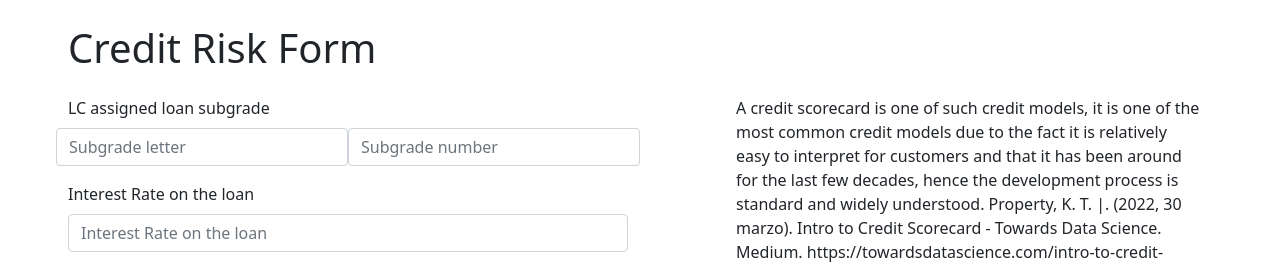
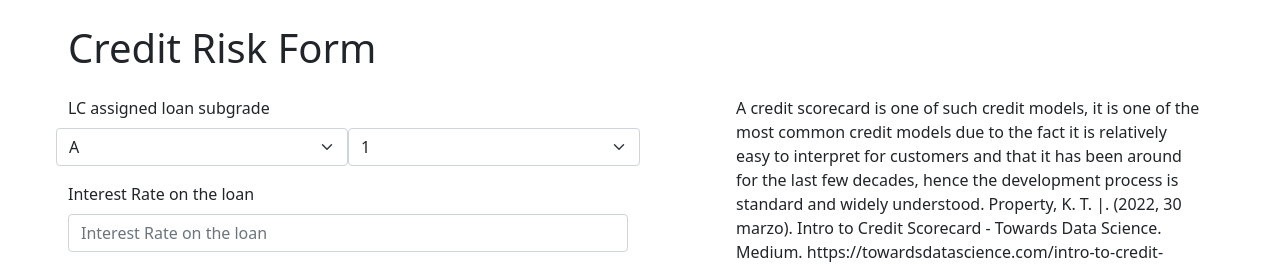
Before and after one commit to darwinhc/credit-risk-model.nextjs.UI, a Next.js app: page / in a window 1280 px wide. Shown: the top 264 px of the page. Built offline with nearby package versions, Linux system fonts and the light colour scheme.

Commit message:
New feature selectable

```diff
--- a/src/components/child.js
+++ b/src/components/child.js
@@ -2,21 +2,26 @@ import axios from "axios";
 import { useState } from "react";
 import { Form, Button } from "react-bootstrap";
 
+const limits = {
+    int_rate: [0, 100],
+    out_prncp: [-1000, 100000],
+    sub_grade_2: [1, 5]
+}
+
 const Child = ({ setPrediction }) => {
     const [values, setValues_] = useState({
-        sub_grade_1: "",
-        sub_grade_2: "",
+        sub_grade_1: "A",
+        sub_grade_2: 1,
         int_rate: "",
         out_prncp: ""
     });
     const setValue = (key, value) => setValues_({ ...values, [key]: value });
     const predict = async () => {
+
         let to_send = {int_rate: values.int_rate, out_prncp: values.out_prncp,
             sub_grade: values.sub_grade_1+values.sub_grade_2}
-        console.log(to_send);
         const res = await axios.post(
             "https://modelo-riesgo-crediticio.herokuapp.com/",
-            // "http://localhost:8000/",
             to_send
         );
         setPrediction(res.data.prediction);
@@ -28,30 +33,29 @@ const Child = ({ setPrediction }) => {
 
                 <Form.Label>LC assigned loan subgrade</Form.Label>
                 <div className="row">
-                    <Form.Control
+                    <Form.Select
                         className="mb-3 col w-25"
-                        onChange={(e) => {
-                            setValue("sub_grade_1", e.target.value);
-                        }}
-                        value={values.sub_grade}
-                        type="text"
-                        placeholder="Subgrade letter"
-                        maxLength={1}
-                        required
-                    />
-                    <Form.Control
+                        onChange={(e) => {setValue("sub_grade_1", e.target.value);}}
+                        value={values.sub_grade_1}
+                    >
+                        <option value="A">A</option>
+                        <option value="B">B</option>
+                        <option value="C">C</option>
+                        <option value="D">D</option>
+                    </Form.Select>
+                    <Form.Select
                         className="mb-3 col w-25"
-                        maxLength={1}
                         onChange={(e) => {
                             setValue("sub_grade_2", e.target.value);
                         }}
-                        value={values.sub_grade}
-                        type="number"
-                        min={1}
-                        max={5}
-                        placeholder="Subgrade number"
-                        required
-                    />
+                        value={values.sub_grade_2}
+                    >
+                        <option value="1">1</option>
+                        <option value="2">2</option>
+                        <option value="3">3</option>
+                        <option value="4">4</option>
+                        <option value="5">5</option>
+                    </Form.Select>
                 </div>
 
                 <Form.Label>Interest Rate on the loan</Form.Label>
```
